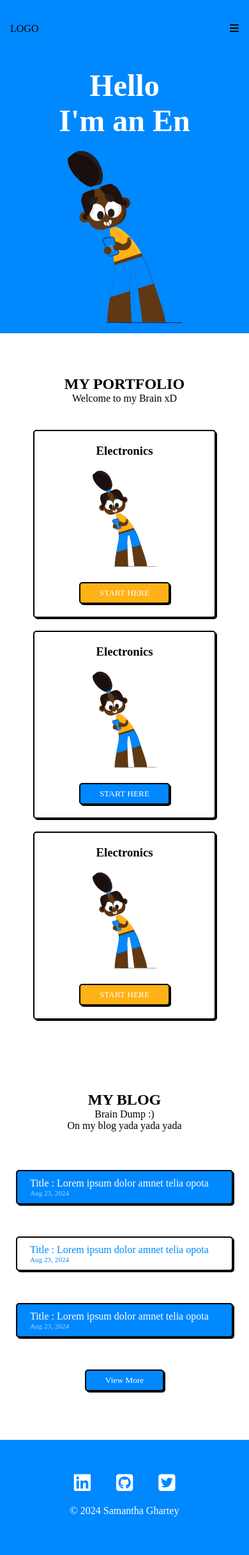
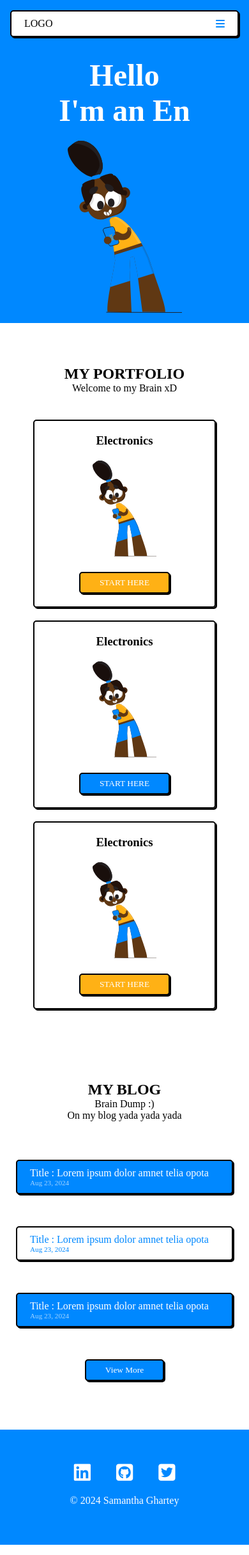
Before and after one commit to samanthaghartey/samanthaghartey.github.io, a Jekyll site: the page built from index.html, in a window 390 px wide. Shown: the whole page at 64% size. Built offline with Jekyll 4.4.1, drawn with Linux system fonts in a browser that asks for light colours; nearby versions of some CDN libraries.

Commit message:
Updated site

```diff
--- a/_layouts/default.html
+++ b/_layouts/default.html
@@ -1,38 +1,61 @@
 <!DOCTYPE html>
 <html lang="en">
   <head>
-    <meta charset="UTF-8">
-    <meta name="viewport" content="width=device-width, initial-scale=1.0">
+    <meta charset="UTF-8" />
+    <meta name="viewport" content="width=device-width, initial-scale=1.0" />
     <title>{{ page.title }}</title>
-    <link rel="stylesheet" href="{{ '/styles.css' | relative_url }}">
+    <link rel="stylesheet" href="{{ '/styles.css' | relative_url }}" />
     {% if page.title == 'Blog' %}
-    <link rel="stylesheet" href="{{ '/blog.css' | relative_url }}">
+    <link rel="stylesheet" href="{{ '/blog.css' | relative_url }}" />
     {% endif %}
 
-
-   <link rel="stylesheet" href="https://cdnjs.cloudflare.com/ajax/libs/font-awesome/6.6.0/css/all.min.css" integrity="sha512-Kc323vGBEqzTmouAECnVceyQqyqdsSiqLQISBL29aUW4U/M7pSPA/gEUZQqv1cwx4OnYxTxve5UMg5GT6L4JJg==" crossorigin="anonymous" referrerpolicy="no-referrer" />
+    <link
+      rel="stylesheet"
+      href="https://cdnjs.cloudflare.com/ajax/libs/font-awesome/6.6.0/css/all.min.css"
+      integrity="sha512-Kc323vGBEqzTmouAECnVceyQqyqdsSiqLQISBL29aUW4U/M7pSPA/gEUZQqv1cwx4OnYxTxve5UMg5GT6L4JJg=="
+      crossorigin="anonymous"
+      referrerpolicy="no-referrer"
+    />
     <title>Samantha's Website</title>
   </head>
   <body>
-
     <header>
       <div class="content">
-            <div class="navbar">
+        <div class="navbar navbar-big">
           <div class="logo">LOGO</div>
           <ul class="navlinks">
             <li><a href="index.html">Home</a></li>
             <li><a href="#home">About</a></li>
             <li><a href="blog.html">Blog</a></li>
-                    <li ><a href="#home" class="resume"> Resume</a></li>
+            <li><a href="#home" class="resume"> Resume</a></li>
+          </ul>
+        </div>
+
+        <div class="navbar navbar-small">
+          <div class="logo-and-menu">
+            <div class="logo">LOGO</div>
             <i class="fa-solid fa-bars menu"></i>
+          </div>
+
+          <ul class="navlinks">
+            <div>
+              <li><a href="index.html">Home</a></li>
+            </div>
+            <div>
+              <li><a href="#home">About</a></li>
+            </div>
+            <div>
+              <li><a href="blog.html">Blog</a></li>
+            </div>
+            <div>
+              <li><a href="#home"> Resume</a></li>
+            </div>
           </ul>
         </div>
       </div>
     </header>
 
-    <main>
-        {{ content }}
-    </main>
+    <main>{{ content }}</main>
 
     <footer>
       <div class="content">
--- a/index.js
+++ b/index.js
@@ -1,5 +1,7 @@
 const words = ["Samantha", "an Engineer", "a Creative", "Innovative"];
 const typingTextElement = document.querySelector(".typing-text");
+const menu = document.querySelector(".menu")
+const navbar = document.querySelector(".navbar-small .navlinks")
 
 let wordIndex = 0;
 let letterIndex = 0;
@@ -29,4 +31,10 @@
 
 }
 
+function toggleNavbar(){
+    navbar.style.display  = (navbar.style.display == "block"  ) ?"none" : "block"
+
+
+}
 document.addEventListener("DOMContentLoaded", function(){ setTimeout(type, 500)})
+menu.addEventListener("click", toggleNavbar)
--- a/styles.css
+++ b/styles.css
@@ -4,6 +4,7 @@
     --border: 2px solid black;
     --border-radius: 5px;
     --secondary : #FFB115;
+    --drop-shadow : 2px 2px 0px rgba(0, 0, 0, 1);
 }
 
 *{
@@ -32,17 +33,14 @@
     display: flex;
     justify-content: space-between;
 
-
-
 }
 
 .navlinks{
     list-style-type: none;
     display: flex;
 
-
 }
-.navlinks .menu{display: none;}
+.menu{display: none; cursor: pointer; color: var(--main-blue);}
 .navlinks li a{
     text-decoration: none;
     color: var(--white);
@@ -59,6 +57,53 @@
     font-weight: 500;
 }
 
+/*MOBILE NAVBAR*/
+
+.navbar-small{
+
+   display: none;
+    flex-direction: column;
+    background-color: var(--white);
+    border: var(--border);
+    box-shadow: var(--drop-shadow);
+    border-radius: var(--border-radius);
+    padding: 0;
+}
+.navbar-small .navlinks{
+    flex-direction: column;
+     margin-top: 5px;
+
+    align-items: center;
+    justify-content: center;
+
+}
+
+/* .navbar-small i{
+    color: var(--main-blue);
+} */
+.navbar-small .navlinks li a{
+
+    color: black;
+    font-weight: 500;
+
+}
+.navbar-small .navlinks div{
+    width: 100%;
+    padding: 10px;
+    text-align: center;
+}
+
+.navbar-small .navlinks div:nth-of-type(1), .navbar-small .navlinks div:nth-of-type(2),.navbar-small .navlinks div:nth-of-type(3), .navbar-small .navlinks div:nth-of-type(4) {
+    border-top: var(--border);
+}
+
+.logo-and-menu{
+    padding: 10px 20px;
+    display: flex;
+    justify-content: space-between;
+    align-items: center;
+
+}
 
 
 
@@ -294,17 +339,27 @@
     .content{
         padding: clamp(1rem, 4vw, 2rem);
     }
-    .navlinks .menu{
-        display: block;
 
+    /*NAVBAR*/
+
+    .navbar-big{
+        display: none;
     }
-    .navlinks li{
+    .navbar-small{
+        display: flex;
+    }
+
+  .navbar-small .navlinks{
          display: none;
     }
+
+    /*LANDING*/
     .landing-text-and-image{
         text-align: center;
         flex-direction: column;
     }
+
+    /*PORTFOLIO*/
     .portfolio-container{
         flex-direction: column;
         justify-content: space-between;
@@ -315,6 +370,8 @@
     flex: 0 0 auto;
     width: 80%;
  }
+
+ /*BLOG*/
 
  .blog-item{
     width: 95%;
@@ -331,6 +388,7 @@
 }
 }
 
+/*TABLET SIZE*/
 @media (min-width: 900px) and (max-width: 1200px) {
      .portfolio-container{
         flex-direction: column;
```
Lines whose indentation alone changed are shown as unchanged.
